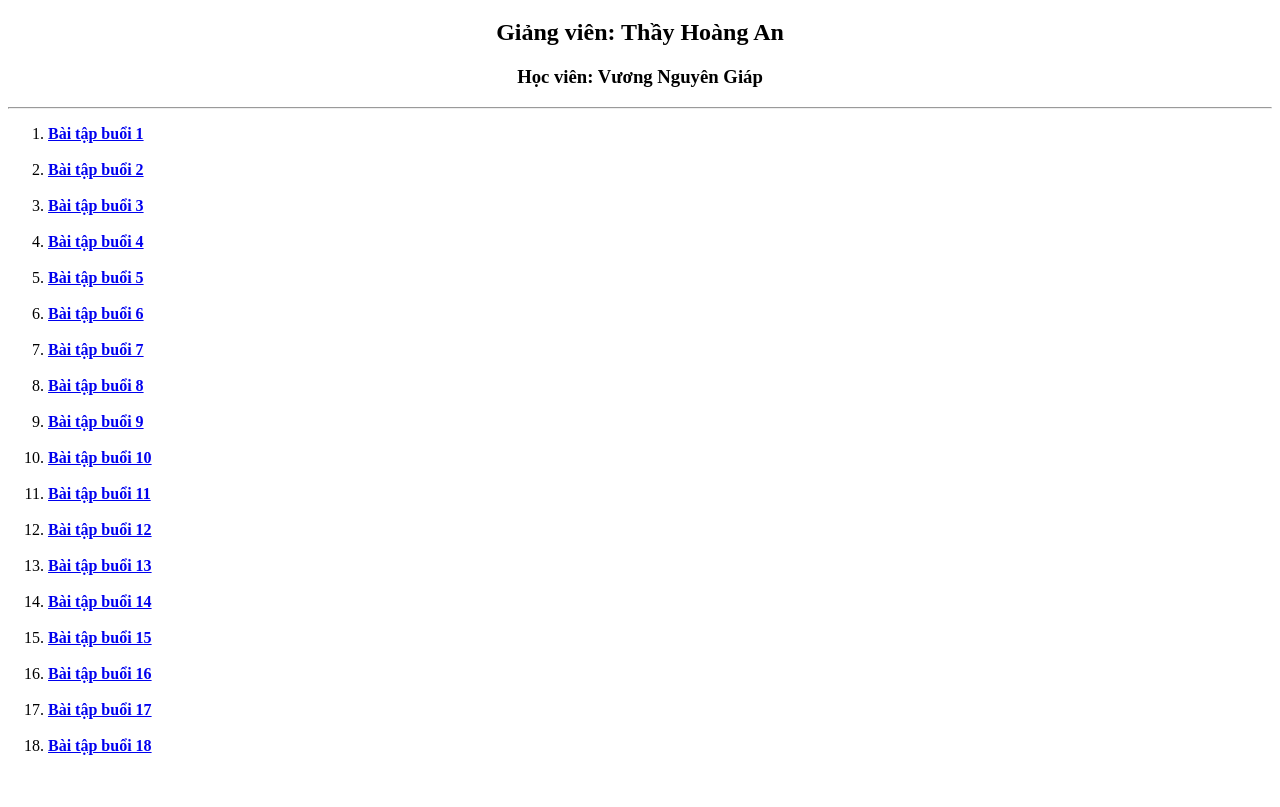
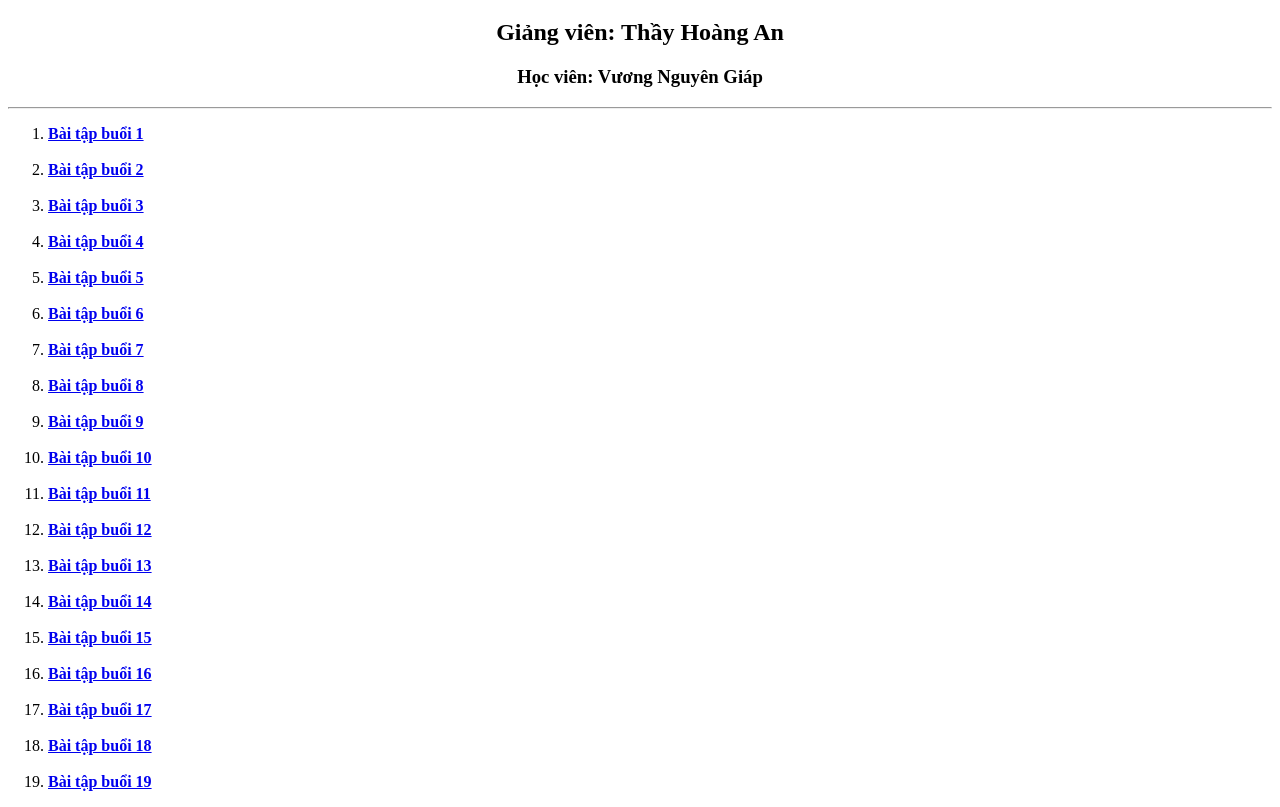
Before and after one commit to ehiding/Fullstack07, a plain HTML site: page btvn/index.html in a window 1280 px wide. Shown: the part 61-868 px from the top of the page. Before the commit the page ends 832 px from the top, so only its background shows below. Drawn offline with Linux system fonts and the light colour scheme.

Commit message:
Update index.html

```diff
--- a/btvn/index.html
+++ b/btvn/index.html
@@ -85,6 +85,10 @@
       <li>
         <b><a href="buoi_18/index.html">Bài tập buổi 18</a></b>
       </li>
+      <br />
+      <li>
+        <b><a href="buoi_19/index.html">Bài tập buổi 19</a></b>
+      </li>
     </ol>
   </body>
 </html>
```
